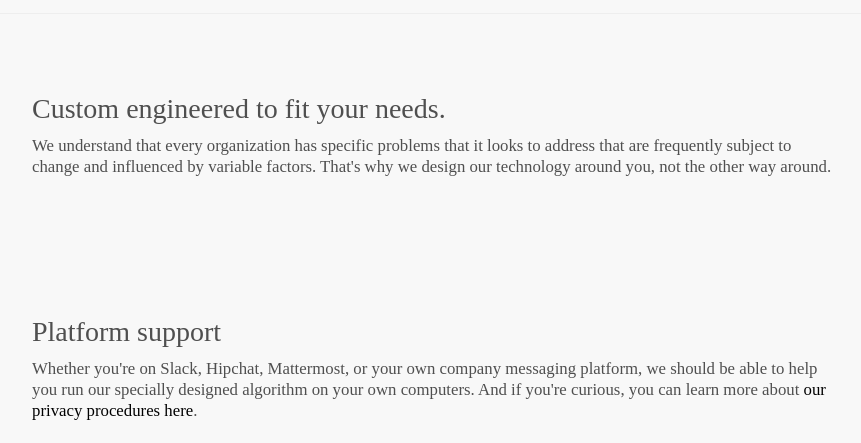
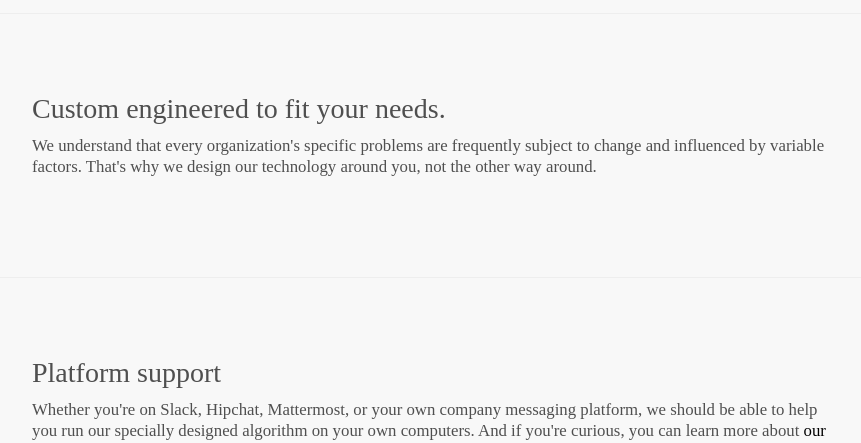
Before and after one commit to mimitranzambetti/monokul, a plain HTML site: page index.html in a window 1280 px wide. Shown: the part 2200-2643 px from the top of the page, without its empty margins (208-1069 px from the left). Drawn offline with nearby package versions, Linux system fonts and the light colour scheme; a web font is replaced by a local one.

Commit message:
changed some language

```diff
--- a/index.html
+++ b/index.html
@@ -246,10 +246,11 @@
 <div class="strip">
     <div class="content">
         <h1>Custom engineered to fit your needs.</h1>
-        <p>We understand that every organization has specific problems that it looks to address that are frequently subject to change and influenced by variable factors. That's why we design our technology around you, not the other way around.</p>
+        <p>We understand that every organization's specific problems are frequently subject to change and influenced by variable factors. That's why we design our technology around you, not the other way around.</p>
         </div>
     </div>
 
+    <hr>
 
 <div class="strip">
     <div class="content">
```
